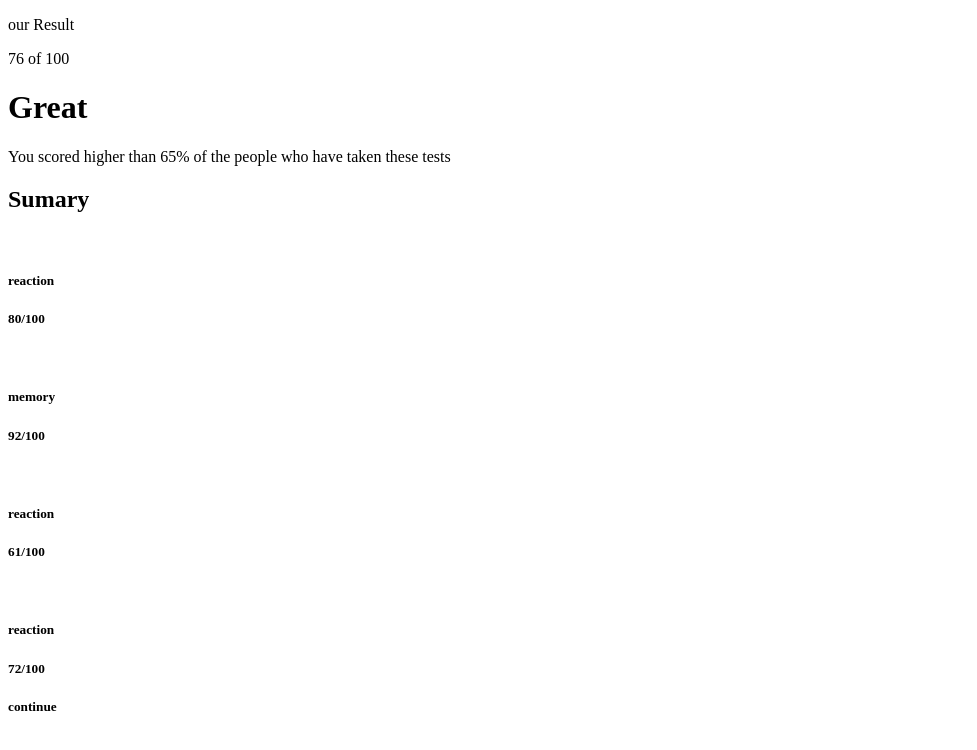
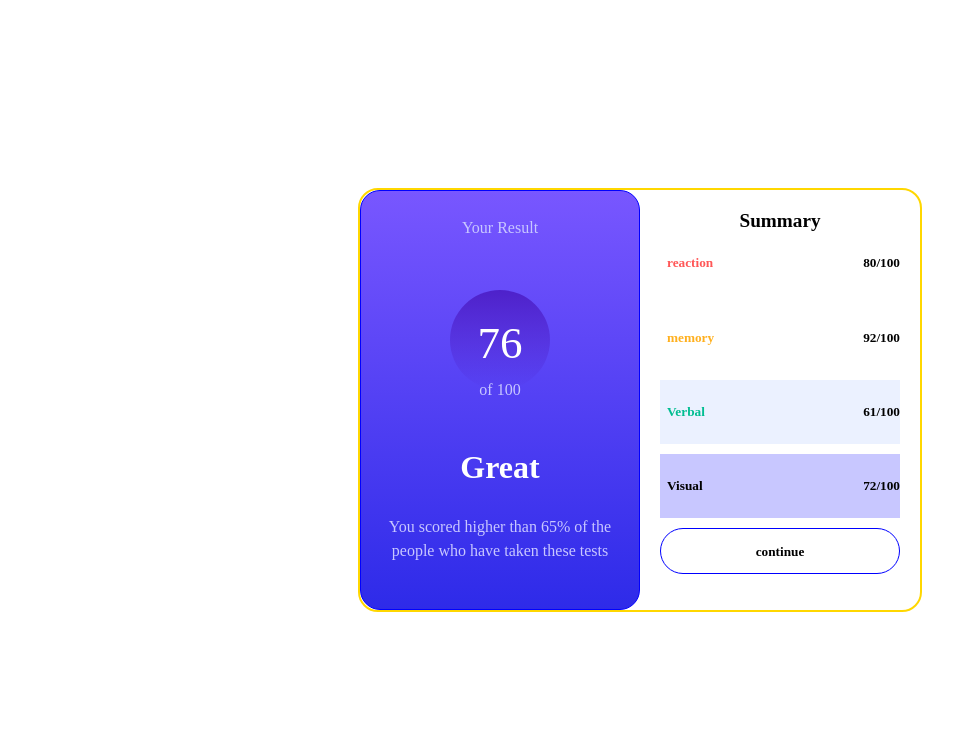
Before and after one commit to j7st-ralph/result-summary-component, a plain HTML site: page index.html in a window 1280 px wide. Shown: the whole page, without its empty margins (0-977 px from the left). Drawn offline with Linux system fonts and the light colour scheme.

Commit message:
60% done

```diff
--- a/index.css
+++ b/index.css
@@ -73,8 +73,22 @@ textarea:not([rows]) {
 
 /* my styles */
 
+.color{
+    color: hsl(0, 100%, 67%);
+    color: hsl(39, 100%, 56%);
+    color: hsl(166, 100%, 37%);
+    color: hsl(234, 85%, 45%);
+    color: hsl(252, 100%, 67%);
+    color: hsl(241, 81%, 54%);
+    color: hsla(256, 72%, 46%, 1);
+    color: hsla(241, 72%, 46%, 0);
+    color: hsl(0, 0%, 100%);
+    color: hsl(221, 100%, 96%);
+    color: hsl(241, 100%, 89%);
+    color: hsl(224, 30%, 27%);
+}
+
 main{
-    border: 2px solid red;
     display: flex;
     justify-content: center;
     align-items: center;
@@ -83,13 +97,129 @@ main{
 }
 
 .card{
-    border: 2px sold gold;
+    border: 2px solid gold;
+    border-radius: 20px;
+    display: flex;
 }
 
 .blue-section{
     border: 1px solid blue;
+    border-radius: 20px;
+    padding: 25px;
+    height: 420px;
+    width: 280px;
+    text-align: center;
+    background: linear-gradient(to bottom, hsl(252, 100%, 67%),hsl(241, 81%, 54%) );
+    color: hsl(241, 100%, 89%);
 }
 
+h1{
+    color: hsl(0, 0%, 100%);;
+}
+
+.no{
+    border-radius: 100px;
+    display: inline-block;
+    width: 100px;
+    height: 100px;
+    padding: 20px;
+    margin-bottom: 60px;
+    margin-top: 50px;
+    background: linear-gradient(to bottom, hsla(256, 72%, 46%, 1), hsla(241, 72%, 46%, 0));
+}
+
+.number{
+    font-size: 45px;
+    color: hsl(0, 0%, 100%);
+}
+
+.blue-section p{
+    color: ;
+    margin-top: px;
+}
+
+.first{
+    margin-top: 30px;
+}
+
+
 .summary{
-    border: 1 px solid yellow;
+    padding: 20px;
+    height: 420px;
+    width: 280px;
 }
+
+h2{
+    text-align: center;
+    font-size: 1.2rem;
+}
+
+h5{
+    display: inline;
+}
+
+.reaction{
+    display: flex;
+    justify-content: space-between;
+    margin-bottom: 10px;
+    background-color: ;
+    border
+}
+
+.reaction-1{
+    color: hsl(0, 100%, 67%);
+}
+
+.memory{
+    display: flex;
+    justify-content: space-between;
+    margin-bottom: 10px;
+    background-color: ;
+}
+
+.memory-1{
+    display: flex;
+    gap: 7px;
+    color: hsl(39, 100%, 56%);
+}
+
+
+.verbal{
+    display: flex;
+    justify-content: space-between;
+    margin-bottom: 10px;
+    background-color: hsl(221, 100%, 96%);
+}
+
+.verbal-1{
+    display: flex;
+    gap: 7px;
+    color: hsl(166, 100%, 37%);
+    display: ;
+}
+
+.visual{
+    display: flex;
+    justify-content: space-between;
+    margin-bottom: 10px;
+    background-color: hsl(241, 100%, 89%);
+}
+
+.visual-1{
+    display: flex;
+    gap: 7px;
+}
+
+
+.reaction-1{
+    display: flex;
+    gap : 7px;
+}
+
+.continue-btn{
+    border: 1px solid blue;
+    border-radius: 300px;
+    text-align: center;
+    padding-top: 10px;
+    padding-bottom: 10px;
+}
--- a/index.html
+++ b/index.html
@@ -3,21 +3,23 @@
 <head>
   <meta charset="UTF-8">
   <meta name="viewport" content="width=device-width, initial-scale=1.0">
-  <title>Document</title>
+  <link rel="stylesheet" href="index.css">
+  <link rel="shortcut icon" href="assets/images/favicon-32x32.png" type="image/x-icon">
+  <title>results summary component</title>
 </head>
 <body>
   <main>
     <div class="card">
       <div class="blue-section">
-        <p>our Result</p>
+        <p>Your Result</p>
         <p class="no">
-          <span>76</span> of 100
+          <span class="number">76</span> <br>of 100
         </p>
         <h1>Great</h1>
-        <p>You scored higher than 65% of the people who have taken these tests</p>
+        <p class="first">You scored higher than 65% of the people who have taken these tests</p>
       </div>
       <div class="summary">
-        <h2>Sumary</h2>
+        <h2>Summary</h2>
         <div class="reaction">
           <span class="reaction-1">
             <img src="assets/images/icon-reaction.svg" alt="">
@@ -33,16 +35,17 @@
           <h5><span class="ist-number">92</span>/100</h5>
         </div>
         <div class="verbal">
-          <span class="reaction-1">
+          <span class="verbal-1">
             <img src="assets/images/icon-verbal.svg" alt="">
-            <h5>reaction</h5>
-            <h5><span class="ist-number">61</span>/100</h5>
+            <h5>Verbal</h5>
           </span>
+          <h5><span class="ist-number">61</span>/100</h5>
+
         </div>
         <div class="visual">
-          <span class="reaction-1">
+          <span class="visual-1">
             <img src="assets/images/icon-visual.svg" alt="">
-            <h5>reaction</h5>
+            <h5>Visual</h5>
           </span>
           <h5><span class="ist-number">72</span>/100</h5>
         </div>
```
